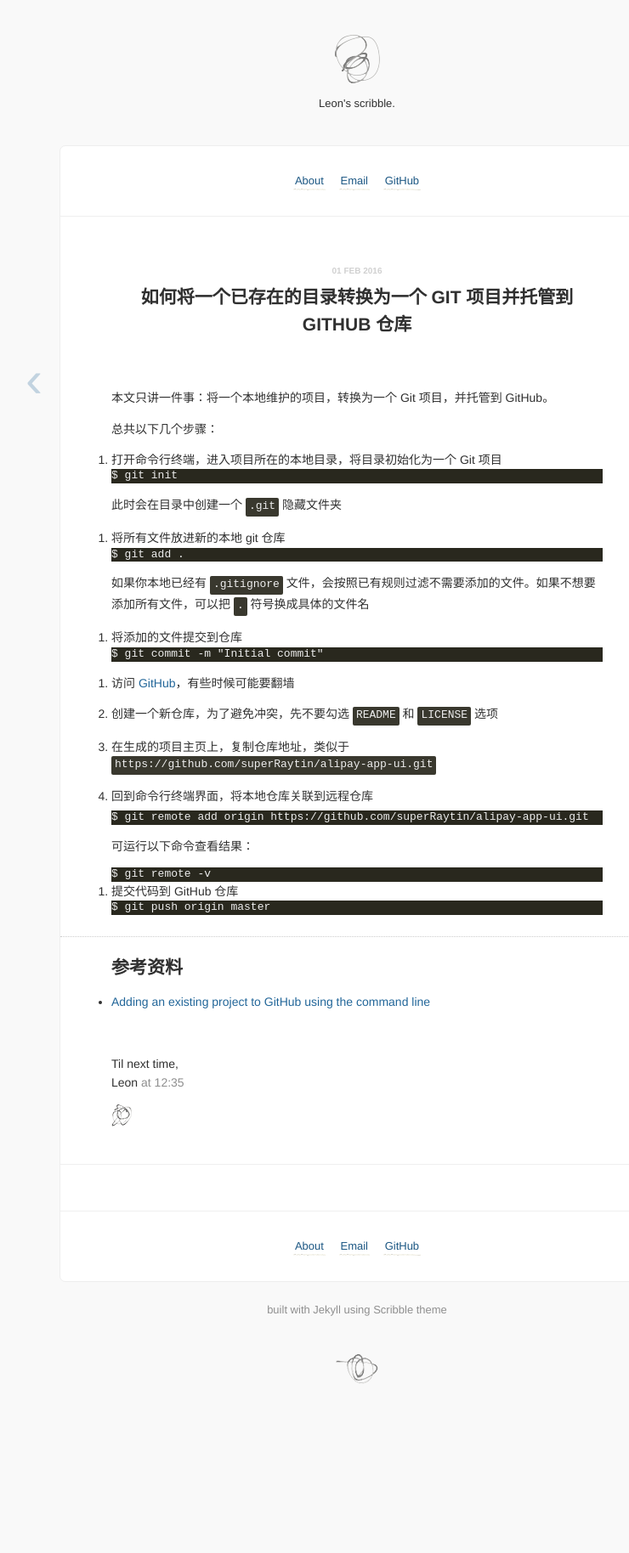
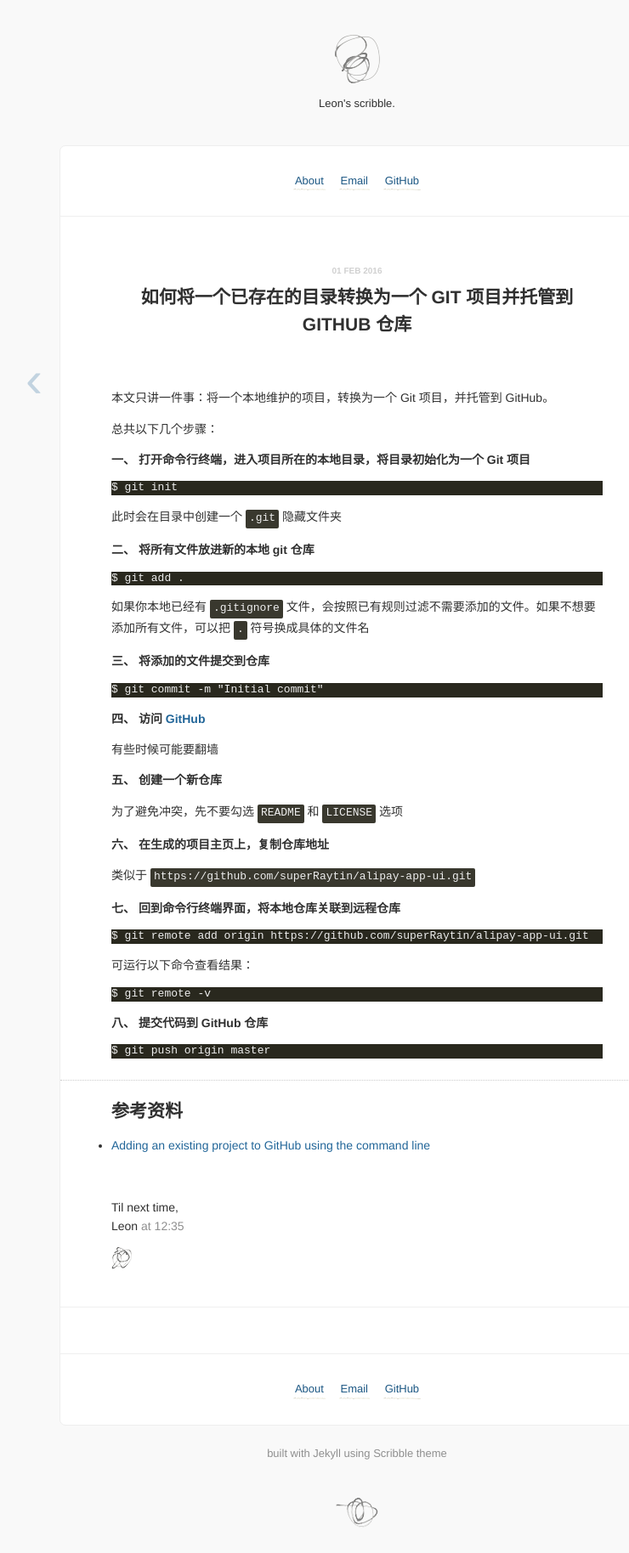
Before and after one commit to superRaytin/superraytin.github.io, a Jekyll site: the page built from _posts/skill/2016-02-01-add-existing-project-to-github.md, in a window 1280 px wide. Shown: the whole page at 85% size, without its empty margins (220-960 px from the left). Built offline with Jekyll 4.4.1, drawn with Linux system fonts in a browser that asks for light colours; Markdown is read by kramdown in place of the engine named in the settings; comment, search, counter and statistics services are not loaded; before the commit the page ends 1659 px from its top, so only the background shows below that.

````diff
--- a/_posts/skill/2016-02-01-add-existing-project-to-github.md
+++ b/_posts/skill/2016-02-01-add-existing-project-to-github.md
@@ -9,7 +9,7 @@
 
 总共以下几个步骤：
 
-1. 打开命令行终端，进入项目所在的本地目录，将目录初始化为一个 Git 项目
+**一、 打开命令行终端，进入项目所在的本地目录，将目录初始化为一个 Git 项目**
 
 ```
 $ git init
@@ -17,7 +17,7 @@
 
 此时会在目录中创建一个 `.git` 隐藏文件夹
 
-2. 将所有文件放进新的本地 git 仓库
+**二、 将所有文件放进新的本地 git 仓库**
 
 ```
 $ git add .
@@ -25,19 +25,25 @@
 
 如果你本地已经有 `.gitignore` 文件，会按照已有规则过滤不需要添加的文件。如果不想要添加所有文件，可以把 `.` 符号换成具体的文件名
 
-3. 将添加的文件提交到仓库
+**三、 将添加的文件提交到仓库**
 
 ```
 $ git commit -m "Initial commit"
 ```
 
-4. 访问 [GitHub](https://github.com)，有些时候可能要翻墙
+**四、 访问 [GitHub](https://github.com)**
 
-5. 创建一个新仓库，为了避免冲突，先不要勾选 `README` 和 `LICENSE` 选项
+有些时候可能要翻墙
 
-6. 在生成的项目主页上，复制仓库地址，类似于 `https://github.com/superRaytin/alipay-app-ui.git`
+**五、 创建一个新仓库**
 
-7. 回到命令行终端界面，将本地仓库关联到远程仓库
+为了避免冲突，先不要勾选 `README` 和 `LICENSE` 选项
+
+**六、 在生成的项目主页上，复制仓库地址**
+
+类似于 `https://github.com/superRaytin/alipay-app-ui.git`
+
+**七、 回到命令行终端界面，将本地仓库关联到远程仓库**
 
 ```
 $ git remote add origin https://github.com/superRaytin/alipay-app-ui.git
@@ -49,7 +55,7 @@
 $ git remote -v
 ```
 
-8. 提交代码到 GitHub 仓库
+**八、 提交代码到 GitHub 仓库**
 
 ```
 $ git push origin master
````
